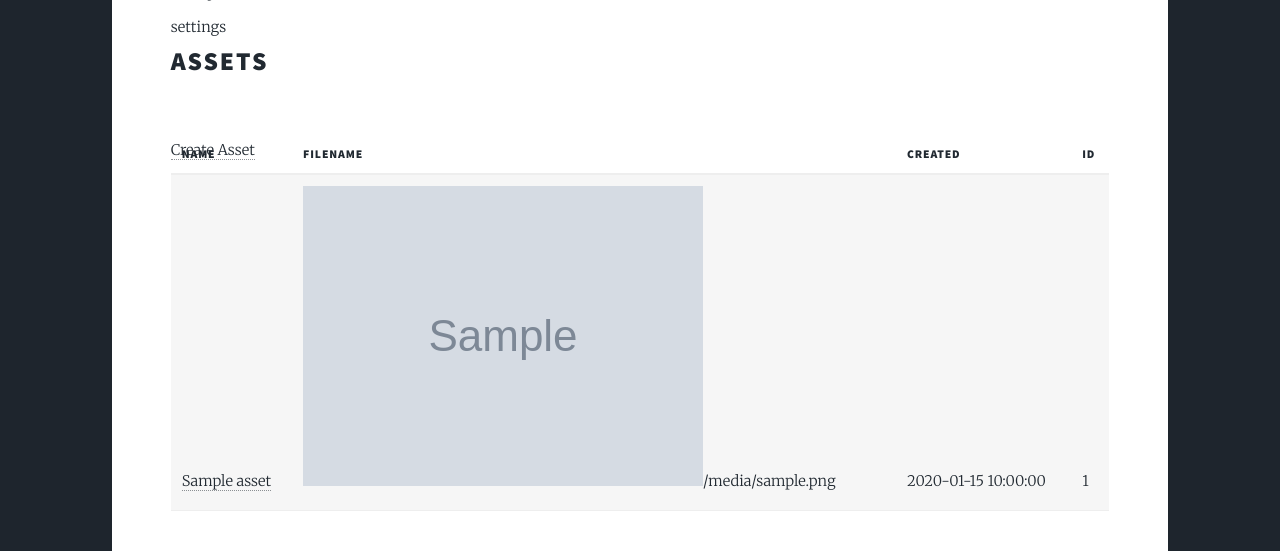
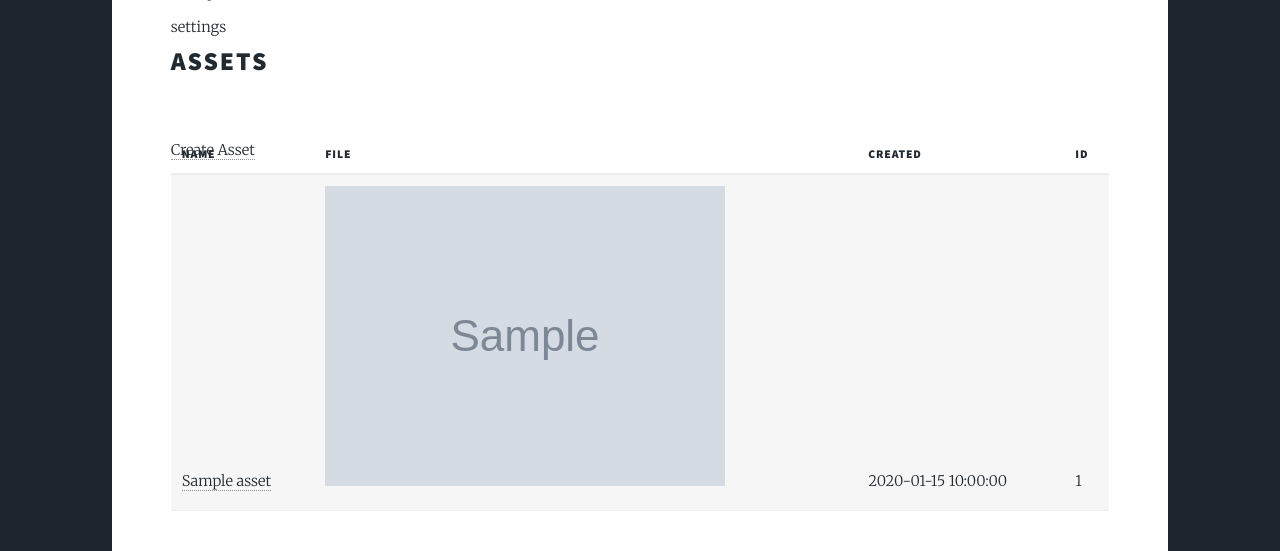
Before and after one commit to sebbekarlsson/nilms, a Python web app: template nilms/templates/admin/assets.html in a window 1280 px wide. Shown: the part 810-1361 px from the top of the page. Run offline with Jinja, Linux system fonts and the light colour scheme; the template is opened without the code that fills it: most values are stand-ins (such as "Sample title", 1, 10 or a date in 2020); grey boxes marked "Sample" are stand-in pictures.

Commit message:
do not render asset.filename in asset list because it is not interesting

```diff
--- a/nilms/templates/admin/assets.html
+++ b/nilms/templates/admin/assets.html
@@ -13,7 +13,7 @@
         <thead>
             <tr>
                 <th>name</th>
-                <th>filename</th>
+                <th>file</th>
                 <th>created</th>
                 <th>id</th>
             </tr>
@@ -22,7 +22,7 @@
             {% for asset in assets %}
                 <tr>
                     <td><a href='/admin/asset/{{ asset.id }}'>{{ asset.name }}</a></td>
-                    <td><img src='/uploads/{{ asset.filename }}' />{{ asset.filename }}</td>
+                    <td title='{{ asset.filename }}'><img src='/uploads/{{ asset.filename }}' /></td>
                     <td>{{ asset.created_at }}</td>
                     <td>{{ asset.id }}</td>
                 </tr>
```
